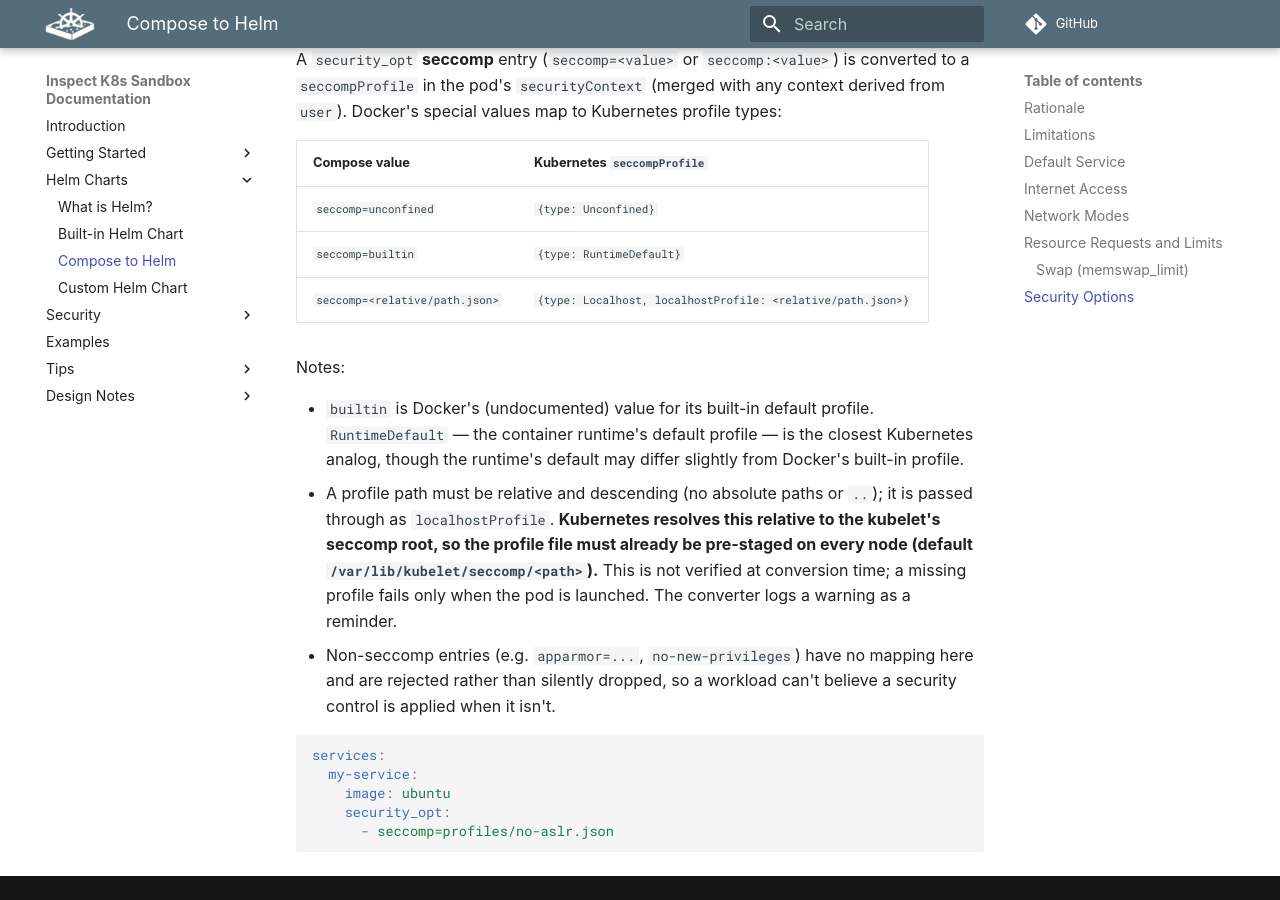
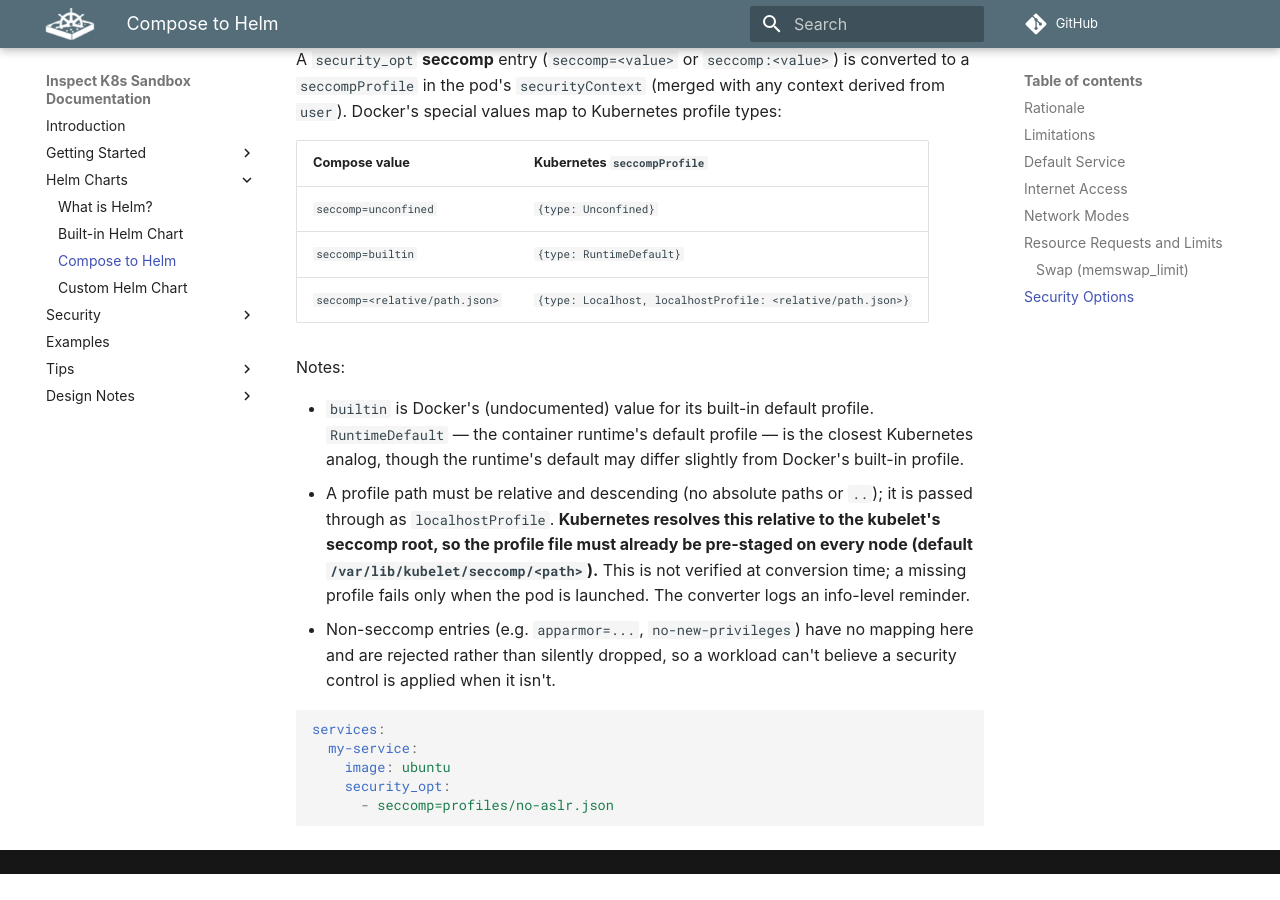
Before and after one commit to UKGovernmentBEIS/inspect_k8s_sandbox, an MkDocs documentation site: the page built from docs/docs/helm/compose-to-helm.md, in a window 1280 px wide and 900 px high, scrolled down 3695 px. Built offline with MkDocs 1.6.1 and Material for MkDocs 9.7.7, drawn with Linux system fonts in a browser that asks for light colours; some web fonts are replaced; comment, search, counter and statistics services are not loaded; after the commit the page ends 4569 px from its top, so only the background shows below that.

Commit message:
address pr feedback

```diff
--- a/docs/docs/helm/compose-to-helm.md
+++ b/docs/docs/helm/compose-to-helm.md
@@ -161,10 +161,10 @@ A `security_opt` **seccomp** entry (`seccomp=<value>` or `seccomp:<value>`) is c
 to a `seccompProfile` in the pod's `securityContext` (merged with any context derived
 from `user`). Docker's special values map to Kubernetes profile types:
 
-| Compose value | Kubernetes `seccompProfile` |
-| --- | --- |
-| `seccomp=unconfined` | `{type: Unconfined}` |
-| `seccomp=builtin` | `{type: RuntimeDefault}` |
+| Compose value                  | Kubernetes `seccompProfile`                                 |
+| ------------------------------ | ----------------------------------------------------------- |
+| `seccomp=unconfined`           | `{type: Unconfined}`                                        |
+| `seccomp=builtin`              | `{type: RuntimeDefault}`                                    |
 | `seccomp=<relative/path.json>` | `{type: Localhost, localhostProfile: <relative/path.json>}` |
 
 Notes:
@@ -177,8 +177,8 @@ Notes:
   passed through as `localhostProfile`. **Kubernetes resolves this relative to the
   kubelet's seccomp root, so the profile file must already be pre-staged on every node
   (default `/var/lib/kubelet/seccomp/<path>`).** This is not verified at conversion time;
-  a missing profile fails only when the pod is launched. The converter logs a warning as
-  a reminder.
+  a missing profile fails only when the pod is launched. The converter logs an info-level
+  reminder.
 - Non-seccomp entries (e.g. `apparmor=...`, `no-new-privileges`) have no mapping here and
   are rejected rather than silently dropped, so a workload can't believe a security
   control is applied when it isn't.
```
Also changed, not shown: CHANGELOG.md, 2 other files.
